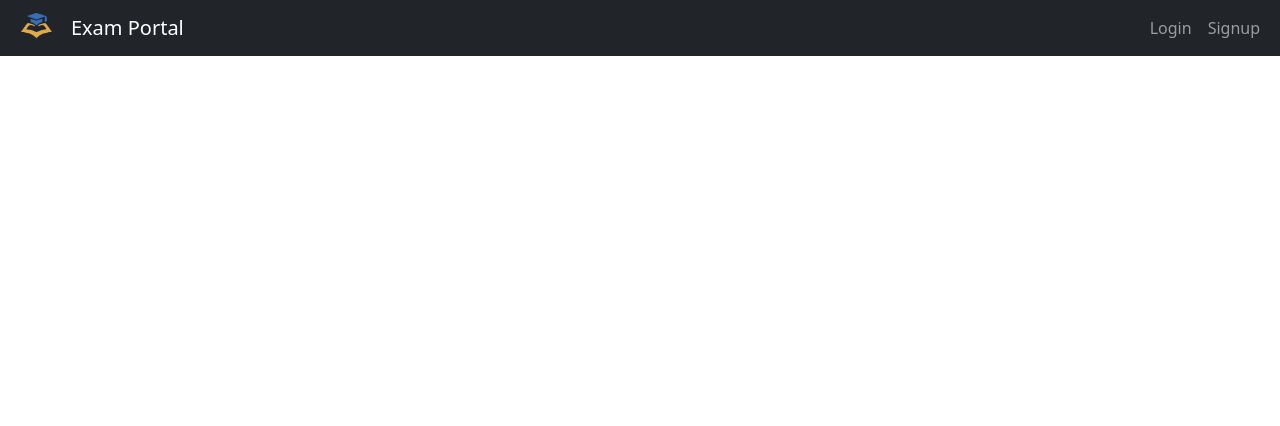
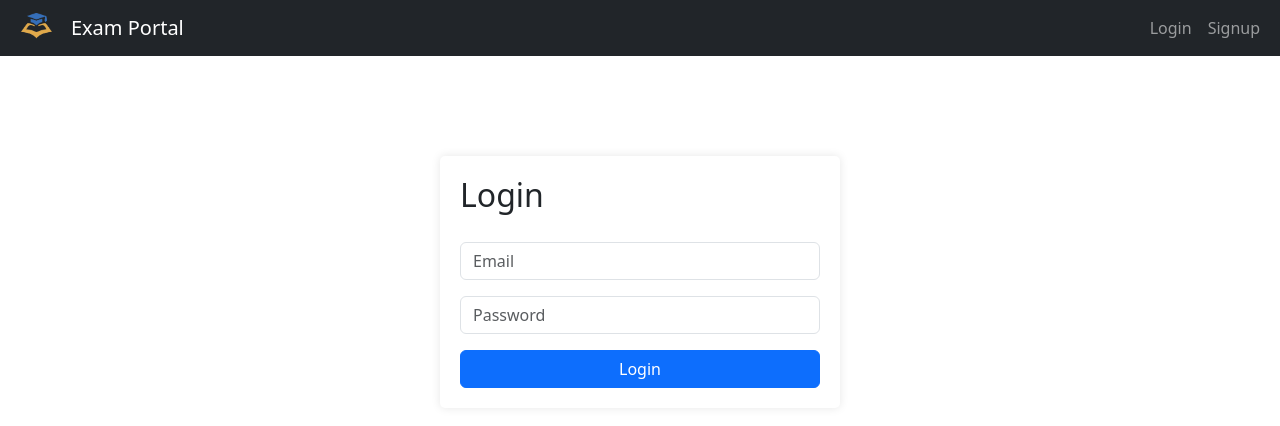
Before and after one commit to Suyash0028/exam-portal-frontend, a React (Vite) app: page /login in a window 1280 px wide. Shown: the top 426 px of the page. Built offline with nearby package versions, Linux system fonts and the light colour scheme.

Commit message:
Updated routes for login and signup

```diff
--- a/src/Components/MainApp.tsx
+++ b/src/Components/MainApp.tsx
@@ -16,10 +16,10 @@ const MainApp: React.FC = () => {
       <Navbar />
       <Switch>
         <Route path="/login">
-          {isAuthenticated ? <Redirect to={isAdmin ? "/admin-dashboard" : "/user-dashboard"} /> : <Redirect to="/login" />}
+          {isAuthenticated ? <Redirect to={isAdmin ? "/admin-dashboard" : "/user-dashboard"} /> : <Route path="/login"  component={LoginForm}/>}
         </Route>
         <Route path="/signup">
-          {isAuthenticated ? <Redirect to={isAdmin ? "/admin-dashboard" : "/user-dashboard"} /> : <Redirect to="/signup" />}
+          {isAuthenticated ? <Redirect to={isAdmin ? "/admin-dashboard" : "/user-dashboard"} /> : <Route path="/signup"  component={SignupForm}/>}
         </Route>
         <ProtectedRoute path="/admin-dashboard" component={AdminDashboard} />
         <ProtectedRoute path="/user-dashboard" component={UserDashboard} />
```
